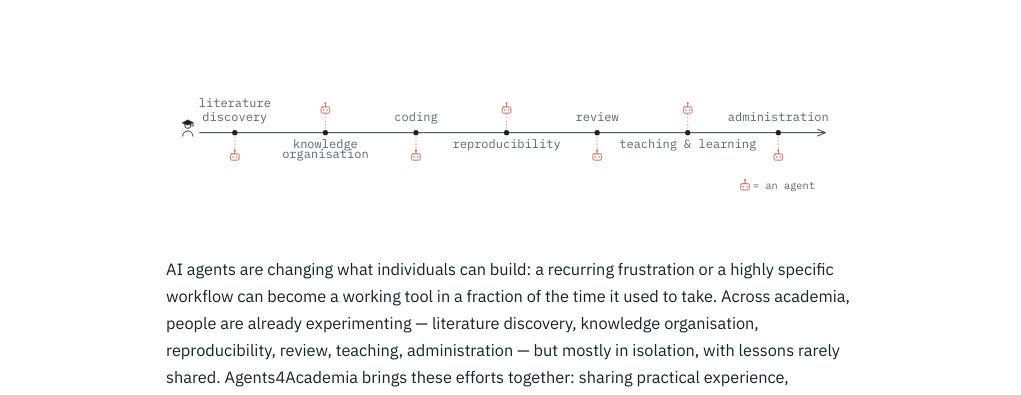
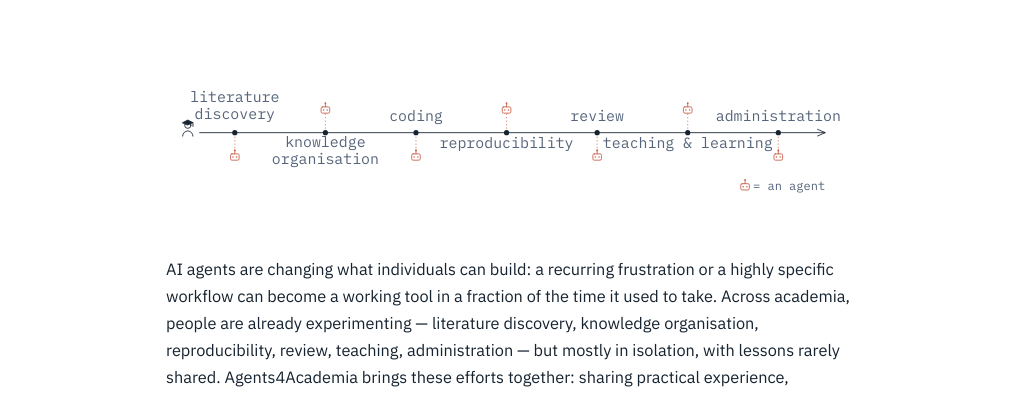
Before and after one commit to agents4academia/agents4academia.github.io, a plain HTML site: page index.html in a window 1280 px wide. Shown: the part 404-799 px from the top of the page, without its empty margins (130-1151 px from the left). Drawn offline with Linux system fonts and the light colour scheme.

Commit message:
Google Forms icon for the interest form; larger figure labels
Co-Authored-By: Claude Fable 5 <noreply@anthropic.com>

```diff
--- a/index.html
+++ b/index.html
@@ -223,8 +223,8 @@
   <g>
     <!-- 1 literature discovery (label above, agent below) -->
     <circle cx="120" cy="125" r="4.5" fill="var(--ink)"/>
-    <text x="120" y="80" text-anchor="middle" font-size="21" fill="var(--muted)">literature</text>
-    <text x="120" y="104" text-anchor="middle" font-size="21" fill="var(--muted)">discovery</text>
+    <text x="120" y="72" text-anchor="middle" font-size="26" fill="var(--muted)">literature</text>
+    <text x="120" y="102" text-anchor="middle" font-size="26" fill="var(--muted)">discovery</text>
     <line x1="120" y1="132" x2="120" y2="158" stroke="var(--accent)" stroke-width="1.3" stroke-dasharray="2 4"/>
     <g transform="translate(120,166)" stroke="var(--accent)" fill="none" stroke-width="1.5" stroke-linecap="round">
       <rect x="-7.5" y="-4" width="15" height="11" rx="2.5"/>
@@ -236,8 +236,8 @@
 
     <!-- 2 knowledge organisation (label below, agent above) -->
     <circle cx="278" cy="125" r="4.5" fill="var(--ink)"/>
-    <text x="278" y="152" text-anchor="middle" font-size="21" fill="var(--muted)">knowledge</text>
-    <text x="278" y="170" text-anchor="middle" font-size="21" fill="var(--muted)">organisation</text>
+    <text x="278" y="150" text-anchor="middle" font-size="26" fill="var(--muted)">knowledge</text>
+    <text x="278" y="180" text-anchor="middle" font-size="26" fill="var(--muted)">organisation</text>
     <line x1="278" y1="118" x2="278" y2="92" stroke="var(--accent)" stroke-width="1.3" stroke-dasharray="2 4"/>
     <g transform="translate(278,84)" stroke="var(--accent)" fill="none" stroke-width="1.5" stroke-linecap="round">
       <rect x="-7.5" y="-4" width="15" height="11" rx="2.5"/>
@@ -249,7 +249,7 @@
 
     <!-- 3 coding (label above, agent below) -->
     <circle cx="436" cy="125" r="4.5" fill="var(--ink)"/>
-    <text x="436" y="104" text-anchor="middle" font-size="21" fill="var(--muted)">coding</text>
+    <text x="436" y="104" text-anchor="middle" font-size="26" fill="var(--muted)">coding</text>
     <line x1="436" y1="132" x2="436" y2="158" stroke="var(--accent)" stroke-width="1.3" stroke-dasharray="2 4"/>
     <g transform="translate(436,166)" stroke="var(--accent)" fill="none" stroke-width="1.5" stroke-linecap="round">
       <rect x="-7.5" y="-4" width="15" height="11" rx="2.5"/>
@@ -261,7 +261,7 @@
 
     <!-- 4 reproducibility (label below, agent above) -->
     <circle cx="594" cy="125" r="4.5" fill="var(--ink)"/>
-    <text x="594" y="152" text-anchor="middle" font-size="21" fill="var(--muted)">reproducibility</text>
+    <text x="594" y="152" text-anchor="middle" font-size="26" fill="var(--muted)">reproducibility</text>
     <line x1="594" y1="118" x2="594" y2="92" stroke="var(--accent)" stroke-width="1.3" stroke-dasharray="2 4"/>
     <g transform="translate(594,84)" stroke="var(--accent)" fill="none" stroke-width="1.5" stroke-linecap="round">
       <rect x="-7.5" y="-4" width="15" height="11" rx="2.5"/>
@@ -273,7 +273,7 @@
 
     <!-- 5 review (label above, agent below) -->
     <circle cx="752" cy="125" r="4.5" fill="var(--ink)"/>
-    <text x="752" y="104" text-anchor="middle" font-size="21" fill="var(--muted)">review</text>
+    <text x="752" y="104" text-anchor="middle" font-size="26" fill="var(--muted)">review</text>
     <line x1="752" y1="132" x2="752" y2="158" stroke="var(--accent)" stroke-width="1.3" stroke-dasharray="2 4"/>
     <g transform="translate(752,166)" stroke="var(--accent)" fill="none" stroke-width="1.5" stroke-linecap="round">
       <rect x="-7.5" y="-4" width="15" height="11" rx="2.5"/>
@@ -285,7 +285,7 @@
 
     <!-- 6 teaching (label below, agent above) -->
     <circle cx="910" cy="125" r="4.5" fill="var(--ink)"/>
-    <text x="910" y="152" text-anchor="middle" font-size="21" fill="var(--muted)">teaching &amp; learning</text>
+    <text x="910" y="152" text-anchor="middle" font-size="26" fill="var(--muted)">teaching &amp; learning</text>
     <line x1="910" y1="118" x2="910" y2="92" stroke="var(--accent)" stroke-width="1.3" stroke-dasharray="2 4"/>
     <g transform="translate(910,84)" stroke="var(--accent)" fill="none" stroke-width="1.5" stroke-linecap="round">
       <rect x="-7.5" y="-4" width="15" height="11" rx="2.5"/>
@@ -297,7 +297,7 @@
 
     <!-- 7 administration (label above, agent below) -->
     <circle cx="1068" cy="125" r="4.5" fill="var(--ink)"/>
-    <text x="1068" y="104" text-anchor="middle" font-size="21" fill="var(--muted)">administration</text>
+    <text x="1068" y="104" text-anchor="middle" font-size="26" fill="var(--muted)">administration</text>
     <line x1="1068" y1="132" x2="1068" y2="158" stroke="var(--accent)" stroke-width="1.3" stroke-dasharray="2 4"/>
     <g transform="translate(1068,166)" stroke="var(--accent)" fill="none" stroke-width="1.5" stroke-linecap="round">
       <rect x="-7.5" y="-4" width="15" height="11" rx="2.5"/>
@@ -317,7 +317,7 @@
       <circle cx="-3.2" cy="1.5" r="1.3" fill="var(--accent)" stroke="none"/>
       <circle cx="3.2" cy="1.5" r="1.3" fill="var(--accent)" stroke="none"/>
     </g>
-    <text x="14" y="0" font-size="18" fill="var(--muted)">= an agent</text>
+    <text x="14" y="1" font-size="21" fill="var(--muted)">= an agent</text>
   </g>
 </svg>
     </figure>
```
Also changed, not shown: contribute.html (+12 -2 lines), assets/img/icons.svg.
